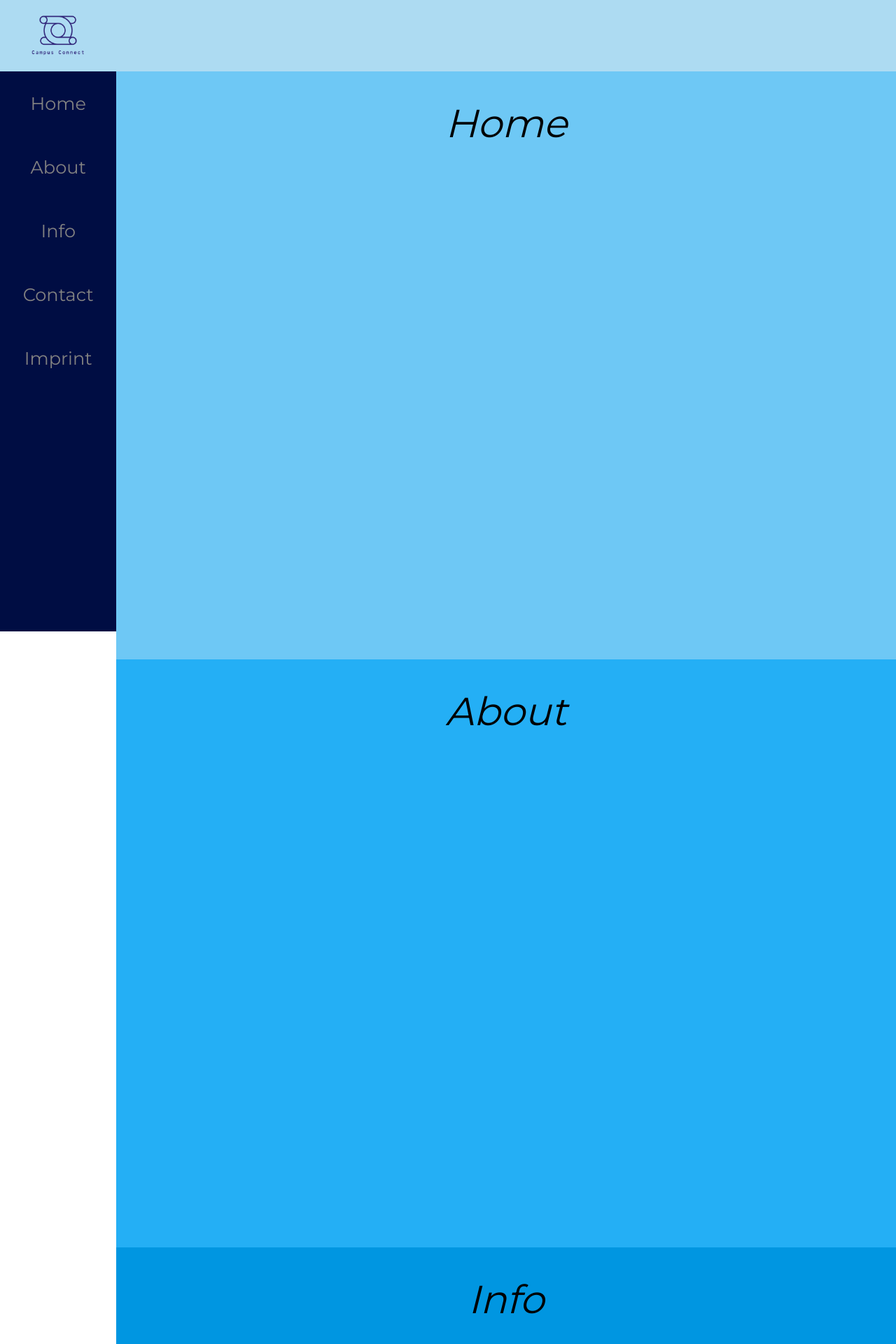
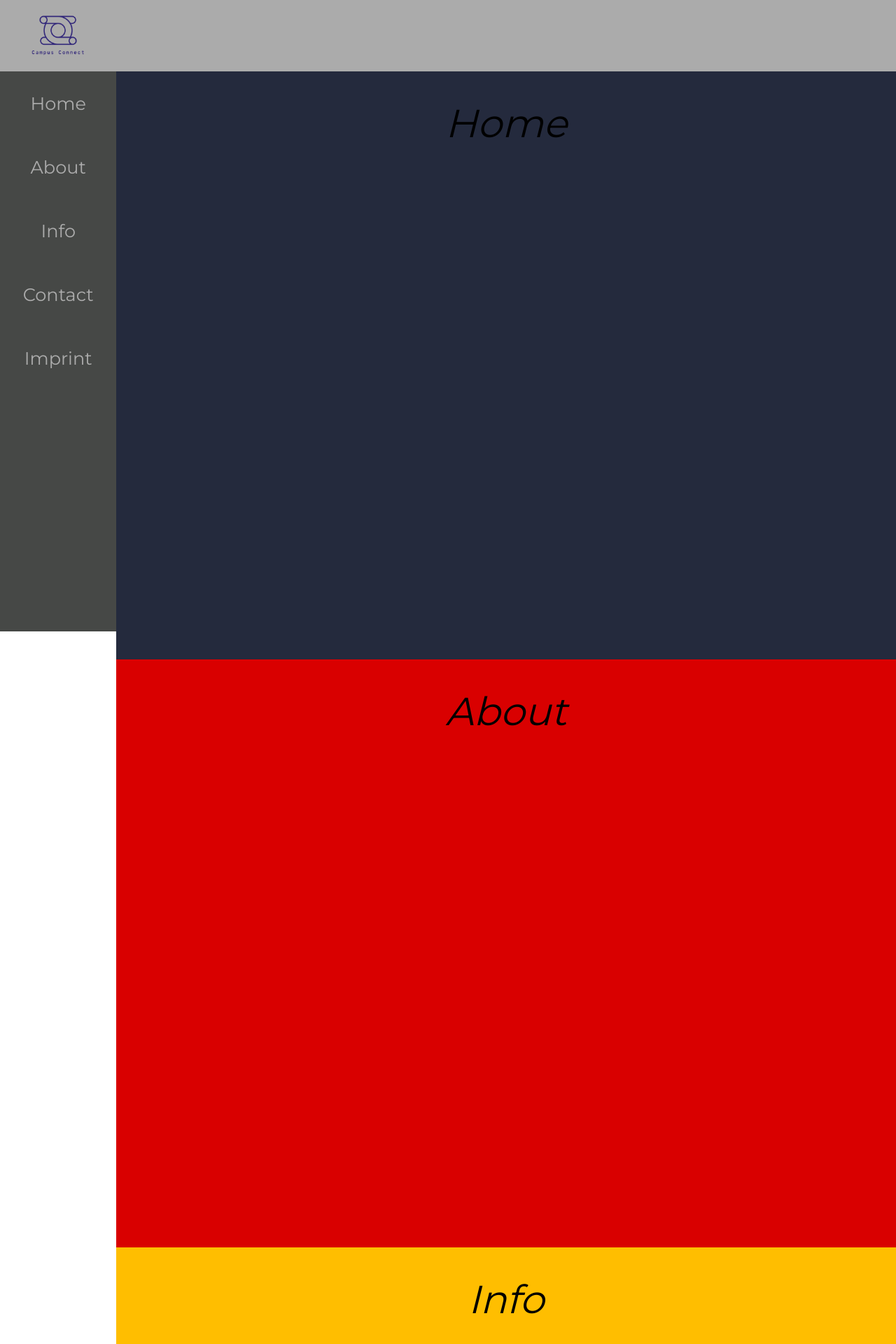
Before and after one commit to razvanperial/DBWS_Website, a PHP site: page / in a window 1280 px wide. Shown: the top 1920 px of the page at 70% size. Run offline with PHP 8.4, Linux system fonts and the light colour scheme.

Commit message:
change colors

```diff
--- a/style.css
+++ b/style.css
@@ -8,7 +8,7 @@ body {
 }
 
 .navBar {
-    background-color: rgb(173, 219, 242);
+    background-color: #Ababab;
     overflow: hidden;
     width:100%;
 }
@@ -23,7 +23,7 @@ body {
     height: 100vh;
     width: 13%;
     z-index: 1;
-    background-color: rgb(0, 13, 67);
+    background-color: #464846;
     top: 8vw;
     position: sticky;
     top:0;
@@ -34,15 +34,15 @@ body {
     padding: 30px 15px 30px 15px;
     text-decoration: none;
     font-size: 2vw;
-    color: #818181;
+    color: #Ababab;
     display: block;
     transition: 0.3s;
     text-align: center;
 }
 
 .sideNav a:hover {
-    background-color: #818181;
-    color: rgb(0, 13, 67);
+    background-color: #Ababab;
+    color: white;
 }
 
 .content{
@@ -58,23 +58,19 @@ body {
 }
 
 #Home{
-    background-color: rgb(110, 200, 245);
+    background-color: #242a3d;
 }
 
 #About{
-    background-color: rgb(36, 175, 245);
+    background-color: #D90000;
 }
 
 #Info{
-    background-color: rgb(0, 150, 225);
+    background-color: #Ffbe00;
 }
 
 #Contact{
-    background-color: rgb(0, 137, 206);
-}
-
-#Imprint{
-    background-color: rgb(0, 104, 156);
+    background-color: #0b1741;;
 }
 
 .imprint-content{
```
